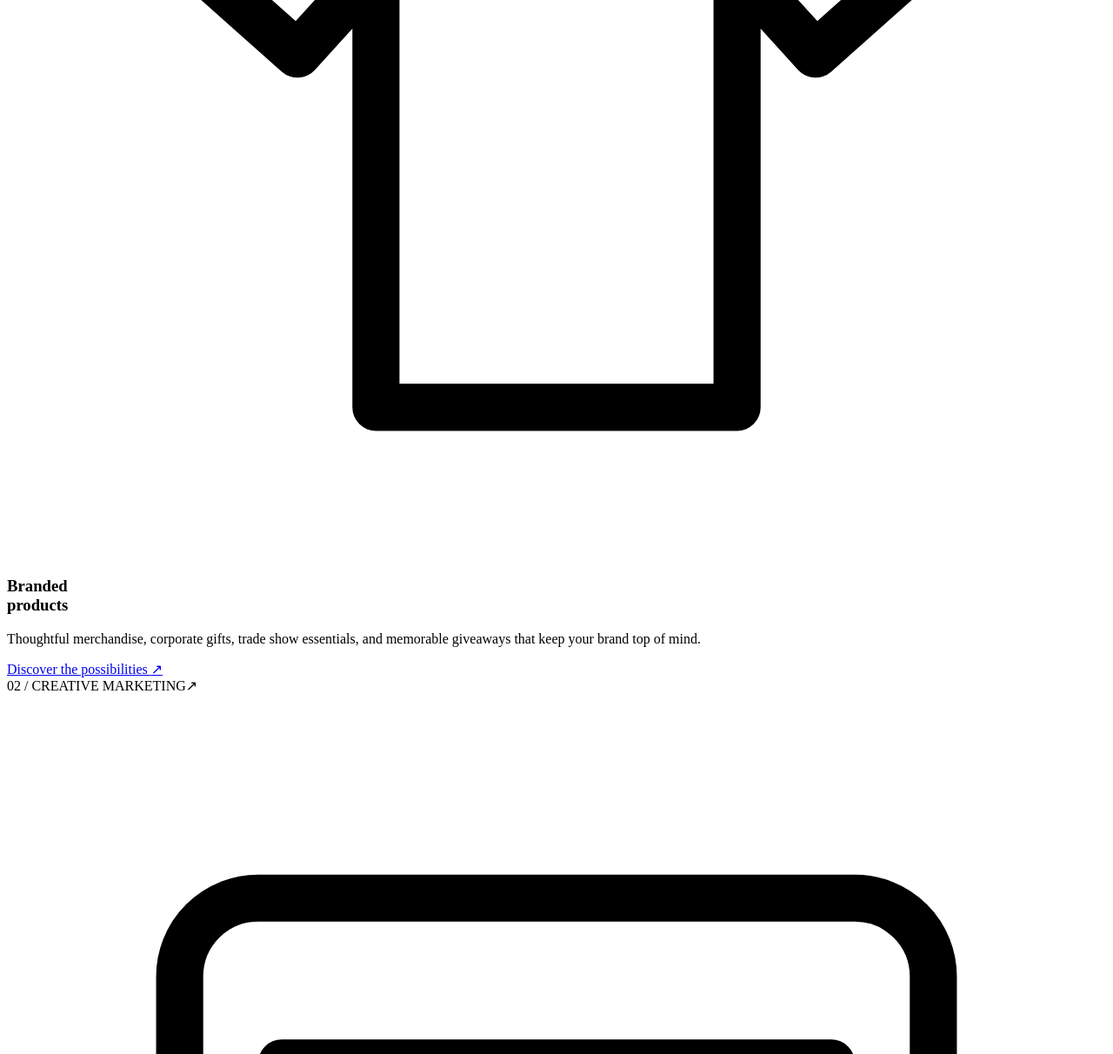
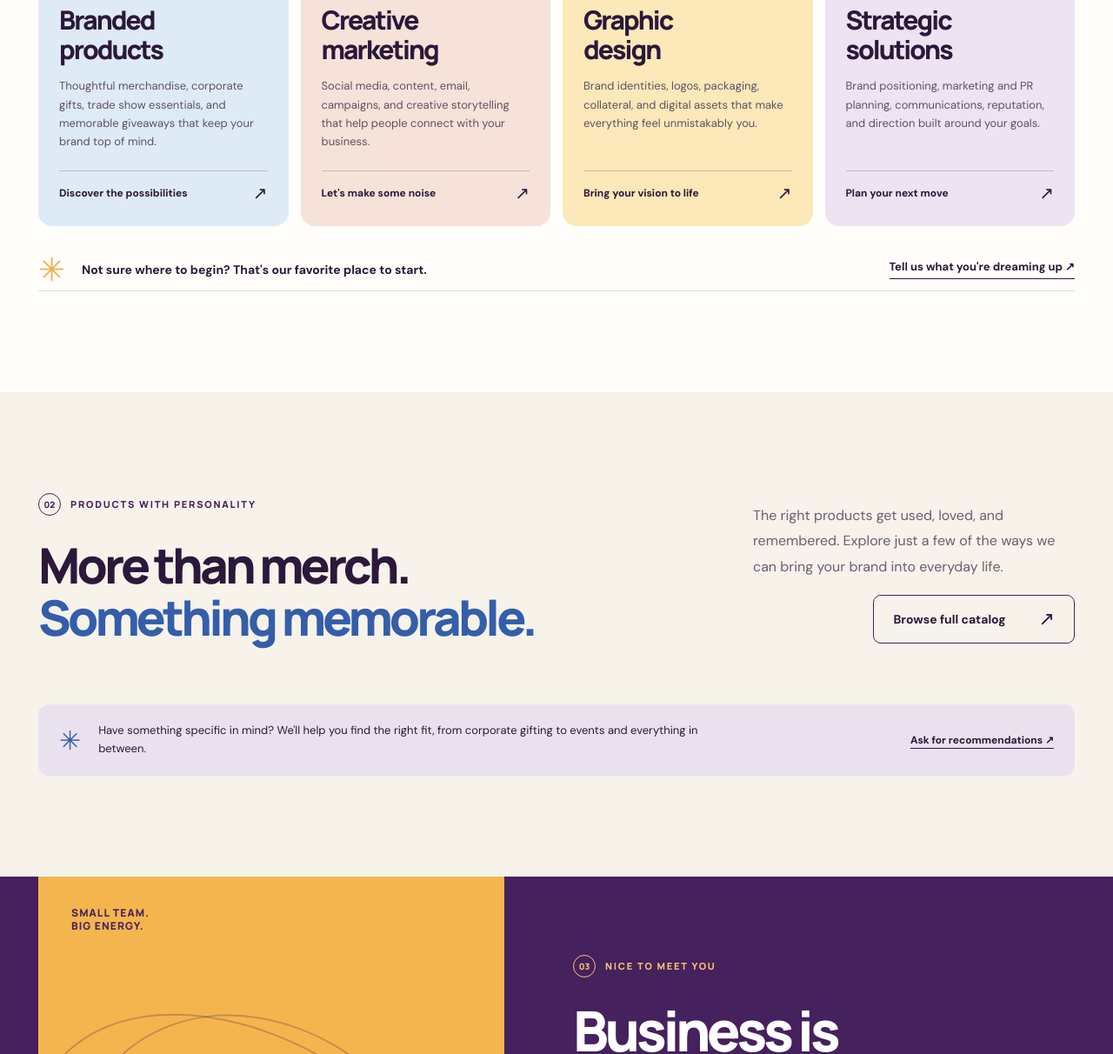
Before and after one commit to Glanzberg-Web/mjp-creations-website, a website: page index.html in a window 1280 px wide. Shown: the part 1588-2800 px from the top of the page at 87% size. Drawn offline with Linux system fonts and the light colour scheme; the site is published under a folder, as on GitHub Pages, so addresses that start at the root find nothing.

Commit message:
Use portable relative links for hosted domain and GitHub Pages previews

```diff
--- a/index.html
+++ b/index.html
@@ -12,10 +12,10 @@
   <link rel="preconnect" href="https://fonts.googleapis.com">
   <link rel="preconnect" href="https://fonts.gstatic.com" crossorigin>
   <link href="https://fonts.googleapis.com/css2?family=DM+Sans:wght@400;500;600;700&family=Manrope:wght@400;500;600;700;800&display=swap" rel="stylesheet">
-  <link rel="icon" href="/favicon.svg" type="image/svg+xml">
-  <link rel="stylesheet" href="/styles.css">
-  <script src="/catalog-config.js" defer></script>
-  <script src="/script.js" defer></script>
+  <link rel="icon" href="favicon.svg" type="image/svg+xml">
+  <link rel="stylesheet" href="styles.css">
+  <script src="catalog-config.js" defer></script>
+  <script src="script.js" defer></script>
 </head>
 <body>
 <a class="skip-link" href="#main">Skip to content</a>
@@ -74,25 +74,25 @@
           <div class="service-top"><span>01 / PROMOTIONAL PRODUCTS</span><span class="service-glyph" aria-hidden="true">↗</span></div>
           <div class="service-icon" aria-hidden="true"><svg viewBox="0 0 140 140"><path d="M42 30h56l23 30-18 16-10-11v56H47V65L37 76 19 60z" fill="none" stroke="currentColor" stroke-width="6" stroke-linejoin="round"/><path d="M59 30c0 19 22 19 22 0" fill="none" stroke="currentColor" stroke-width="6"/></svg></div>
           <h3>Branded<br>products</h3><p>Thoughtful merchandise, corporate gifts, trade show essentials, and memorable giveaways that keep your brand top of mind.</p>
-          <a href="/services.html#branded-products" class="service-link">Discover the possibilities <span aria-hidden="true">↗</span></a>
+          <a href="services.html#branded-products" class="service-link">Discover the possibilities <span aria-hidden="true">↗</span></a>
         </article>
         <article class="service-card service-card-peach reveal">
           <div class="service-top"><span>02 / CREATIVE MARKETING</span><span class="service-glyph" aria-hidden="true">↗</span></div>
           <div class="service-icon" aria-hidden="true"><svg viewBox="0 0 140 140"><rect x="22" y="26" width="96" height="88" rx="10" fill="none" stroke="currentColor" stroke-width="6"/><path d="M35 47h70M35 61h30M35 94l24-21 17 13 20-23 8 8" fill="none" stroke="currentColor" stroke-width="6" stroke-linecap="round" stroke-linejoin="round"/></svg></div>
           <h3>Creative<br>marketing</h3><p>Social media, content, email, campaigns, and creative storytelling that help people connect with your business.</p>
-          <a href="/services.html#creative-marketing" class="service-link">Let's make some noise <span aria-hidden="true">↗</span></a>
+          <a href="services.html#creative-marketing" class="service-link">Let's make some noise <span aria-hidden="true">↗</span></a>
         </article>
         <article class="service-card service-card-yellow reveal">
           <div class="service-top"><span>03 / GRAPHIC DESIGN</span><span class="service-glyph" aria-hidden="true">↗</span></div>
           <div class="service-icon" aria-hidden="true"><svg viewBox="0 0 140 140"><path d="M70 17l53 53-53 53L17 70z" fill="none" stroke="currentColor" stroke-width="6"/><circle cx="70" cy="70" r="24" fill="none" stroke="currentColor" stroke-width="6"/><path d="M70 46v48M46 70h48" stroke="currentColor" stroke-width="5"/></svg></div>
           <h3>Graphic<br>design</h3><p>Brand identities, logos, packaging, collateral, and digital assets that make everything feel unmistakably you.</p>
-          <a href="/services.html#graphic-design" class="service-link">Bring your vision to life <span aria-hidden="true">↗</span></a>
+          <a href="services.html#graphic-design" class="service-link">Bring your vision to life <span aria-hidden="true">↗</span></a>
         </article>
         <article class="service-card service-card-lilac reveal">
           <div class="service-top"><span>04 / STRATEGIC SOLUTIONS</span><span class="service-glyph" aria-hidden="true">↗</span></div>
           <div class="service-icon" aria-hidden="true"><svg viewBox="0 0 140 140"><circle cx="70" cy="70" r="46" fill="none" stroke="currentColor" stroke-width="6"/><circle cx="70" cy="70" r="25" fill="none" stroke="currentColor" stroke-width="6"/><circle cx="70" cy="70" r="5" fill="currentColor"/><path d="M75 65l39-39" stroke="currentColor" stroke-width="6" stroke-linecap="round"/><path d="M104 26h10v10" fill="none" stroke="currentColor" stroke-width="6"/></svg></div>
           <h3>Strategic<br>solutions</h3><p>Brand positioning, marketing and PR planning, communications, reputation, and direction built around your goals.</p>
-          <a href="/services.html#strategic-solutions" class="service-link">Plan your next move <span aria-hidden="true">↗</span></a>
+          <a href="services.html#strategic-solutions" class="service-link">Plan your next move <span aria-hidden="true">↗</span></a>
         </article>
       </div>
       <div class="service-note reveal"><span class="note-spark" aria-hidden="true">✳</span><p>Not sure where to begin? That's our favorite place to start.</p><a href="#contact">Tell us what you're dreaming up <span aria-hidden="true">↗</span></a></div>
@@ -132,7 +132,7 @@
   <section class="story-section" id="about" aria-labelledby="story-title">
     <div class="container story-grid">
       <div class="story-visual reveal"><div class="story-corner">SMALL TEAM.<br>BIG ENERGY.</div><span class="story-giant" aria-hidden="true">MJP<span>✳</span></span><div class="story-visual-footer"><span>CREATIVE PARTNERS SINCE '18</span><span>↗</span></div></div>
-      <div class="story-copy reveal"><p class="section-kicker"><span>03</span> NICE TO MEET YOU</p><h2 id="story-title">Business is<br>personal.<br><em>So are we.</em></h2><p>MJP Creations started in 2018 with a simple belief: great marketing begins with great relationships.</p><p>We're a family-run business that treats your goals like our own. Whether you're building a brand from scratch or ready for your next big move, we bring thoughtful ideas, personal attention, and a true partnership to the table.</p><div class="story-signature"><span class="signature-mark">✳</span><span><strong>Made with care.</strong><br>Built for your next chapter.</span></div><a class="button button-light" href="/about.html">Get to know us <span aria-hidden="true">↗</span></a></div>
+      <div class="story-copy reveal"><p class="section-kicker"><span>03</span> NICE TO MEET YOU</p><h2 id="story-title">Business is<br>personal.<br><em>So are we.</em></h2><p>MJP Creations started in 2018 with a simple belief: great marketing begins with great relationships.</p><p>We're a family-run business that treats your goals like our own. Whether you're building a brand from scratch or ready for your next big move, we bring thoughtful ideas, personal attention, and a true partnership to the table.</p><div class="story-signature"><span class="signature-mark">✳</span><span><strong>Made with care.</strong><br>Built for your next chapter.</span></div><a class="button button-light" href="about.html">Get to know us <span aria-hidden="true">↗</span></a></div>
     </div>
   </section>
 
```
